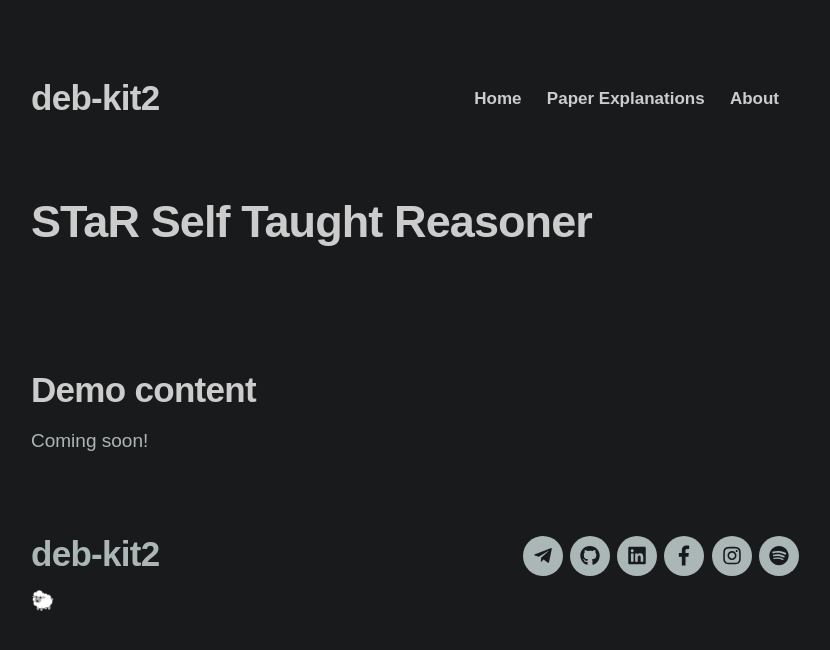
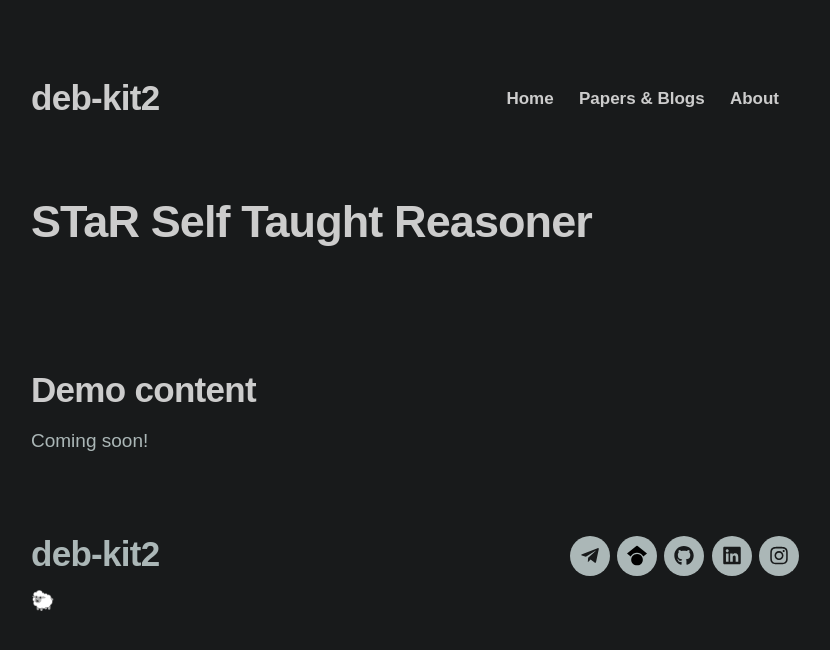
Before and after one commit to deb-kit2/deb-kit2.github.io, a Jekyll site: the page built from _posts/2023-02-22-star.md, in a window 1280 px wide. Shown: the top 650 px of the page, without its empty margins (225-1055 px from the left). Built offline with Jekyll 4.4.1, drawn with Linux system fonts in a browser that asks for light colours; nearby versions of some CDN libraries; some web fonts are replaced.

Commit message:
added google scholar to footer links

```diff
--- a/_data/settings.yml
+++ b/_data/settings.yml
@@ -10,7 +10,7 @@ menu_settings:
   menu_items:
     - title: 'Home'
       url: '/'
-    - title: 'Paper Explanations'
+    - title: 'Papers & Blogs'
       url: '/project/paperexplanations'
     - title: 'About'
       url: '/about'
@@ -35,7 +35,7 @@ contact_settings:
 social_settings:
   github_url: 'https://github.com/deb-kit2'
   linkedin_url: 'https://in.linkedin.com/in/kit2'
-  facebook_url: 'https://www.facebook.com/dead.man.zone/'
+  facebook_url: ''
   twitter_url: ''
   instagram_url: 'https://www.instagram.com/kit.2.cat/'
   snapchat_url: ''
@@ -57,7 +57,7 @@ social_settings:
   etsy_url: ''
   kickstarter_url: ''
   soundcloud_url: ''
-  spotify_url: https://open.spotify.com/user/i90y331q2qyw9jp5f9mdi87fh'
+  spotify_url: ''
   bandcamp_url: ''
 
 color_settings:
--- a/_includes/socials.html
+++ b/_includes/socials.html
@@ -6,10 +6,16 @@
 		</a>
 	</li>
 
+	<li class="socials__item">
+		<a href="https://scholar.google.com/citations?user=xc1oYqIAAAAJ&hl=en" target="_blank" class="socials__item__link" title="Google Scholar">
+			<i aria-hidden="true"><svg xmlns="http://www.w3.org/2000/svg" viewBox="0 0 512 512"><!--!Font Awesome Free 6.5.1 by @fontawesome - https://fontawesome.com License - https://fontawesome.com/license/free Copyright 2024 Fonticons, Inc.--><path d="M390.9 298.5c0 0 0 .1 .1 .1c9.2 19.4 14.4 41.1 14.4 64C405.3 445.1 338.5 512 256 512s-149.3-66.9-149.3-149.3c0-22.9 5.2-44.6 14.4-64h0c1.7-3.6 3.6-7.2 5.6-10.7c4.4-7.6 9.4-14.7 15-21.3c27.4-32.6 68.5-53.3 114.4-53.3c33.6 0 64.6 11.1 89.6 29.9c9.1 6.9 17.4 14.7 24.8 23.5c5.6 6.6 10.6 13.8 15 21.3c2 3.4 3.8 7 5.5 10.5zm26.4-18.8c-30.1-58.4-91-98.4-161.3-98.4s-131.2 40-161.3 98.4L0 202.7 256 0 512 202.7l-94.7 77.1z"/></svg></i>
+		</a>
+	</li>
+
 	{% for url in site.data.settings.social_settings %}
 	{% if url[1] != '' %}
 	<li class="socials__item">
-		<a href="{{ url[1] }}" target="_blank" class="socials__item__link" title="{{ url[0] | remove: '_url' | replace: '-', ' ' | capitalize }}">
+		<a href="{{ url[1] }}" target="_blank" class="socials__item__link" title="{{ url[0] | remove: '_url' | replace: '-', ' ' | capitalize | replace: 'hub', 'Hub' | replace: 'din', 'dIn' }}">
 			<i class="fab fa-{{ url[0] | replace: 'facebook', 'facebook-f' | remove: '_url' }}" aria-hidden="true"></i>
 		</a>
 	</li>
```
